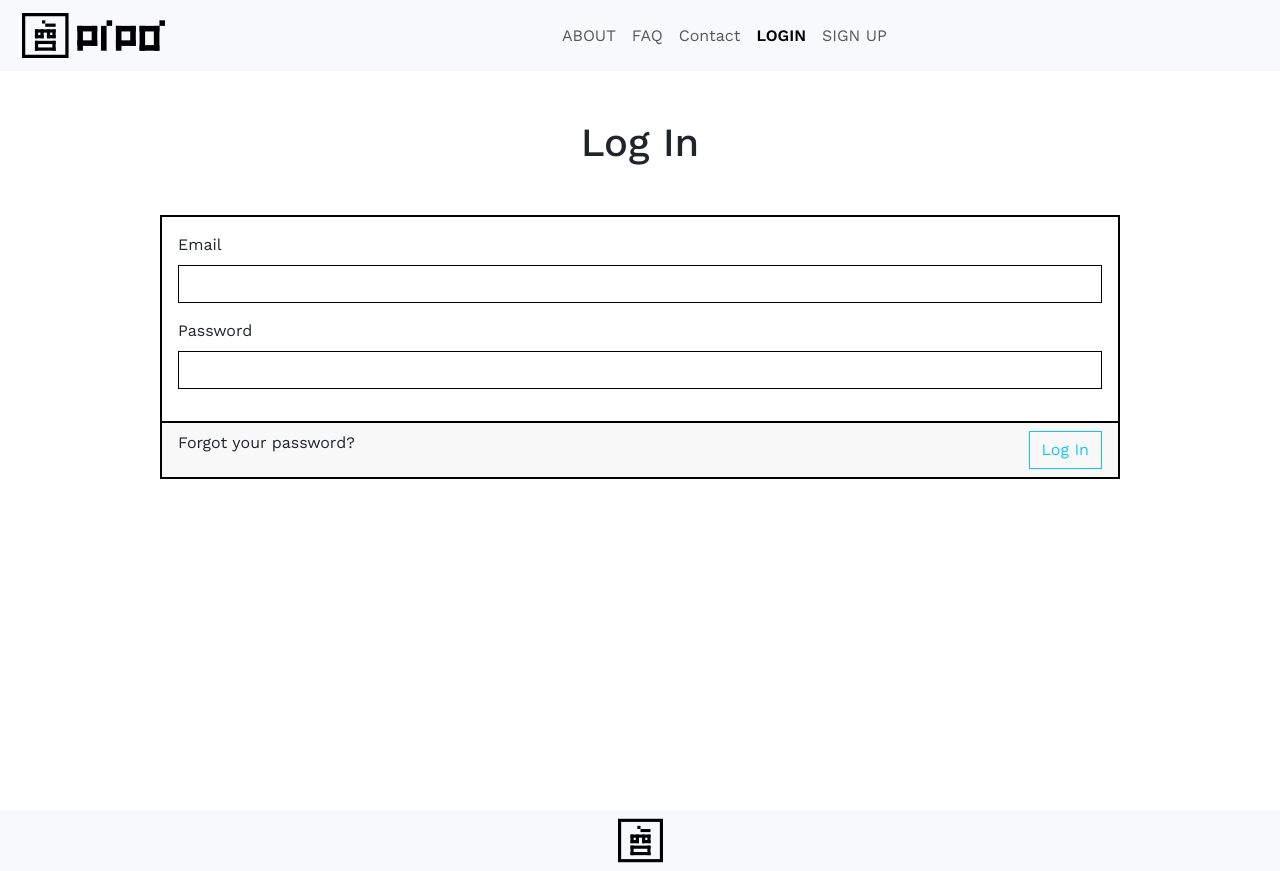
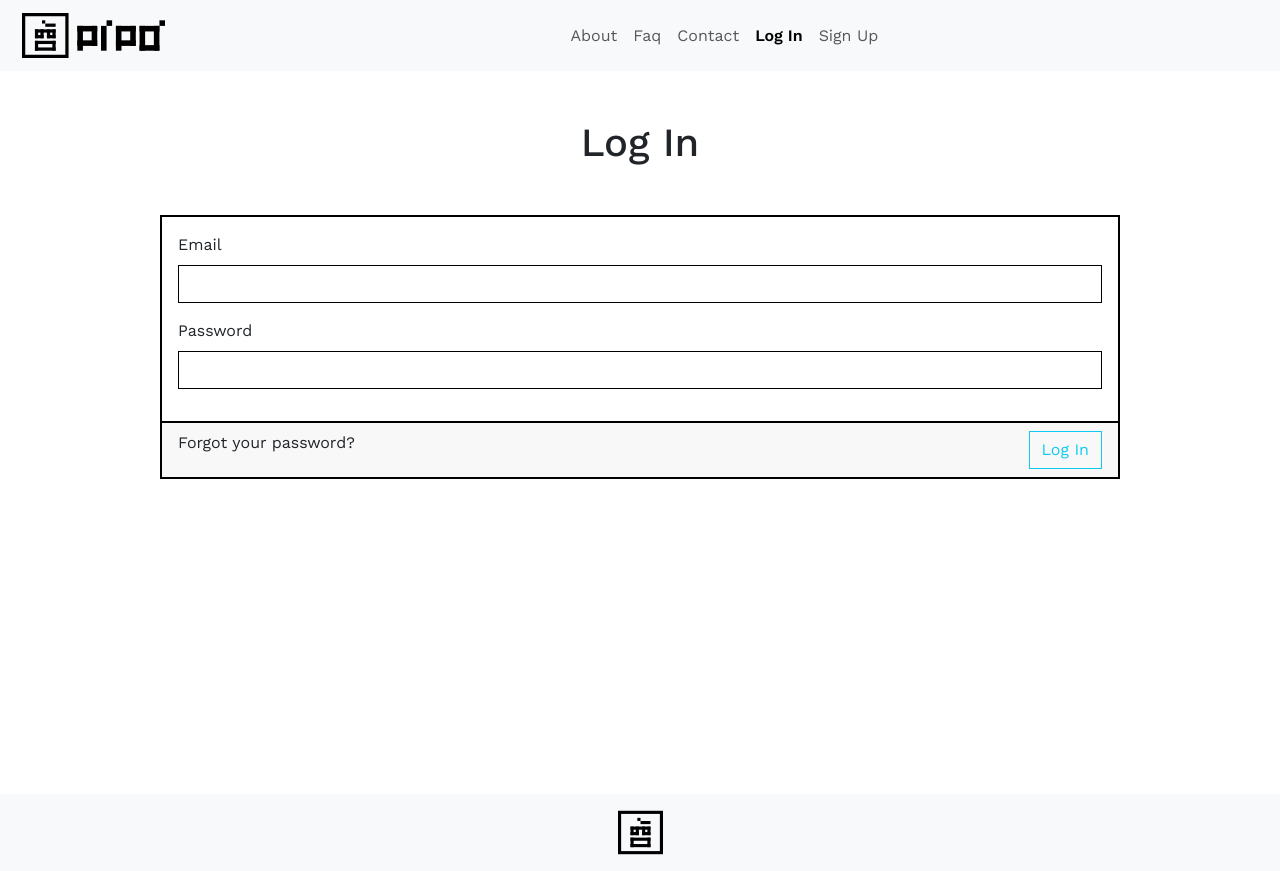
Before and after one commit to gabasaura/pipo-app-frontend, a React (Vite) app: page /login in a window 1280 px wide. Built offline with nearby package versions, Linux system fonts and the light colour scheme.

Commit message:
footer y marker

```diff
--- a/src/components/NavBar.jsx
+++ b/src/components/NavBar.jsx
@@ -29,22 +29,22 @@ function PipoNavbar() {
                         <Offcanvas.Body>
                             <Nav className="flex m-auto">
 
-                                <Nav.Link as={Link} to="/about" className={location.pathname === '/about' ? 'active' : ''}>ABOUT</Nav.Link>
-                                <Nav.Link as={Link} to="/faq" className={location.pathname === '/faq' ? 'active' : ''}>FAQ</Nav.Link>
+                                <Nav.Link as={Link} to="/about" className={location.pathname === '/about' ? 'active' : ''}>About</Nav.Link>
+                                <Nav.Link as={Link} to="/faq" className={location.pathname === '/faq' ? 'active' : ''}>Faq</Nav.Link>
                                 <Nav.Link as={Link} to="/contact" className={location.pathname === '/contact' ? 'active' : ''}>Contact</Nav.Link>
                                 {!!store.access_token ? (
                                     <>
                                         <Nav.Link as={Link} to="/userprofile" className={location.pathname === '/userprofile' ? 'active' : ''}>User Profile</Nav.Link>
-                                        <Nav.Link as={Link} to="/pipoform" className={location.pathname === '/pipoform' ? 'active' : ''}>Add PIPO</Nav.Link>
+                                        <Nav.Link as={Link} to="/pipoform" className={location.pathname === '/pipoform' ? 'active' : ''}>Add Pipo</Nav.Link>
                                         {store.current_user?.admin && (
-                                            <Nav.Link as={Link} to="/piposlist" className={location.pathname === '/piposlist' ? 'active' : ''}>PIPO List</Nav.Link>
+                                            <Nav.Link as={Link} to="/piposlist" className={location.pathname === '/piposlist' ? 'active' : ''}>Pipo List</Nav.Link>
                                         )}
-                                        <Nav.Link onClick={actions.logout}>SIGN OUT</Nav.Link>
+                                        <Nav.Link onClick={actions.logout}>Sign Out</Nav.Link>
                                     </>
                                 ) : (
                                     <>
-                                        <Nav.Link as={Link} to="/login" className={location.pathname === '/login' ? 'active' : ''}>LOGIN</Nav.Link>
-                                        <Nav.Link as={Link} to="/register" className={location.pathname === '/register' ? 'active' : ''}>SIGN UP</Nav.Link>
+                                        <Nav.Link as={Link} to="/login" className={location.pathname === '/login' ? 'active' : ''}>Log In</Nav.Link>
+                                        <Nav.Link as={Link} to="/register" className={location.pathname === '/register' ? 'active' : ''}>Sign Up</Nav.Link>
                                     </>
                                 )}
                             </Nav>
--- a/src/components/footer.jsx
+++ b/src/components/footer.jsx
@@ -1,10 +1,12 @@
 import pipoLogoFooter from '../assets/pipo-app-footer-b.svg'
+import '../styles/footer.css'
+
 
 const Footer = () => {
   return (
     <footer className="footer mt-auto bg-body-tertiary footer-expand-lg footer-light">
       <div className="d-flex justify-content-center align-items-center">
-        <img src={pipoLogoFooter} alt="Logo" className='img-logo m-2' />
+        <img src={pipoLogoFooter} alt="Logo" className='img-logo m-3' />
       </div>
     </footer>
   )
--- a/src/components/pipomap.jsx
+++ b/src/components/pipomap.jsx
@@ -2,6 +2,8 @@ import React, { useState, useEffect, useContext } from 'react';
 import 'leaflet/dist/leaflet.css';
 import { MapContainer, TileLayer, Marker, Popup } from 'react-leaflet';
 import LocationMarker from './locationmarker';
+import L from 'leaflet';
+import marker from '../assets/pipo-marker.svg';
 import { FaToiletPaper, } from "react-icons/fa6";
 import { MdAccessible, MdAttachMoney, MdBabyChangingStation } from "react-icons/md";
 import { IoMdStar } from "react-icons/io";
@@ -22,6 +24,13 @@ function PipoMap() {
 	const [userComment, setUserComment] = useState("")
 	const { store, actions } = useContext(Context)
 
+	//custom marker here
+	const pipoIcon = new L.Icon({
+		iconUrl: marker,
+		iconRetinaUrl: marker,
+		popupAnchor:  [-0, -0],
+		iconSize: [35,45],
+	});
 
 	const handlePipoClick = (pipo) => {
 		setSelectedPipo(pipo);
@@ -81,6 +90,7 @@ function PipoMap() {
 			<LocationMarker />
 			{store.pipos.filter(pipo => pipo.active).map(pipo => (
 				<Marker
+					icon={pipoIcon}
 					key={pipo.id}
 					id={pipo.id}
 					position={[pipo.latitude, pipo.longitude]}
--- a/src/index.css
+++ b/src/index.css
@@ -7,7 +7,8 @@
 }
 
 body {
-    height: 100% !important;
+    height: 100vh !important;
+
 
 }
 
@@ -31,11 +32,6 @@ body {
 
 .nav-link.active {
     font-weight: 600;
-}
-
-.nav-link {
-    /*padding-top: .4em;*/
-
 }
 
 .offcanvas {
--- a/src/pages/Login.jsx
+++ b/src/pages/Login.jsx
@@ -26,7 +26,7 @@ const Login = () => {
 
     return (
         <div className="d-flex flex-column min-vh-100">
-        <div className="flex-grow-1 flex-column py-5 align-items-center justify-content-center">
+        <div className="flex-column flex-grow-1 py-5 align-items-center justify-content-center">
             <h1 className="text-center">Log In</h1>
             <form onSubmit={handleLogin} className="flex-fill">
                 <div className="mt-5 w-75 card mx-auto p-0 border border-2 border-black">
--- a/src/stylemap.css
+++ b/src/stylemap.css
@@ -1,13 +1,12 @@
 body, * {
     margin: 0;
     padding: 0;
-    font-family: system-ui, -apple-system, BlinkMacSystemFont, 'Segoe UI', Roboto, Oxygen, Ubuntu, Cantarell, 'Open Sans', 'Helvetica Neue', sans-serif;
   }
   .leaflet-touch .leaflet-bar{
     border:none;
   }
   .leaflet-touch .leaflet-bar a {
-    font-size: 30px;
+    font-size: 20px;
   }
   .leaflet-popup-content-wrapper{
     box-shadow: none;
--- /dev/null
+++ b/src/styles/footer.css
@@ -0,0 +1,5 @@
+.pipo-footer {
+    bottom: 0;
+    position: absolute;
+    width: 100%;
+}
```
Also changed, not shown: src/assets/pipo-marker.svg (added).
